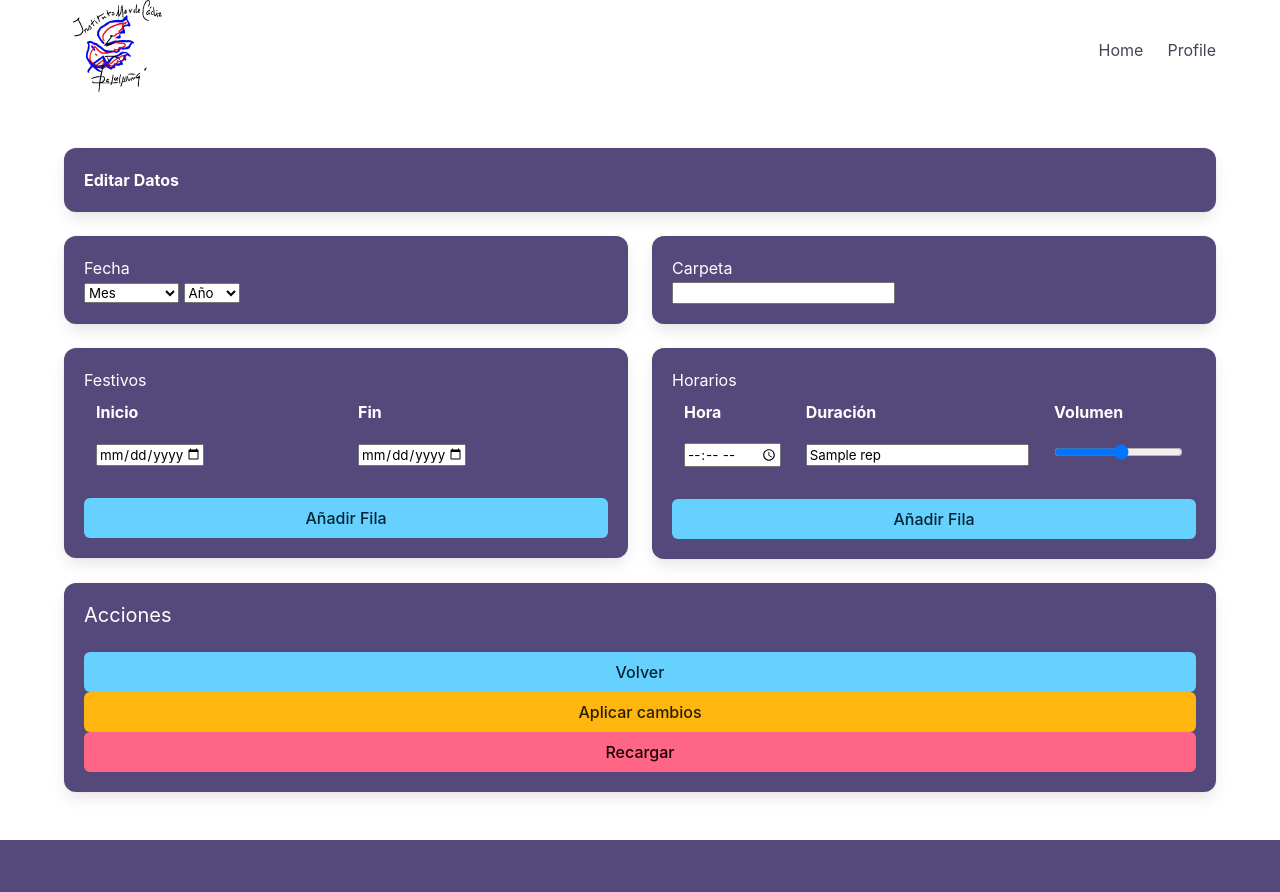
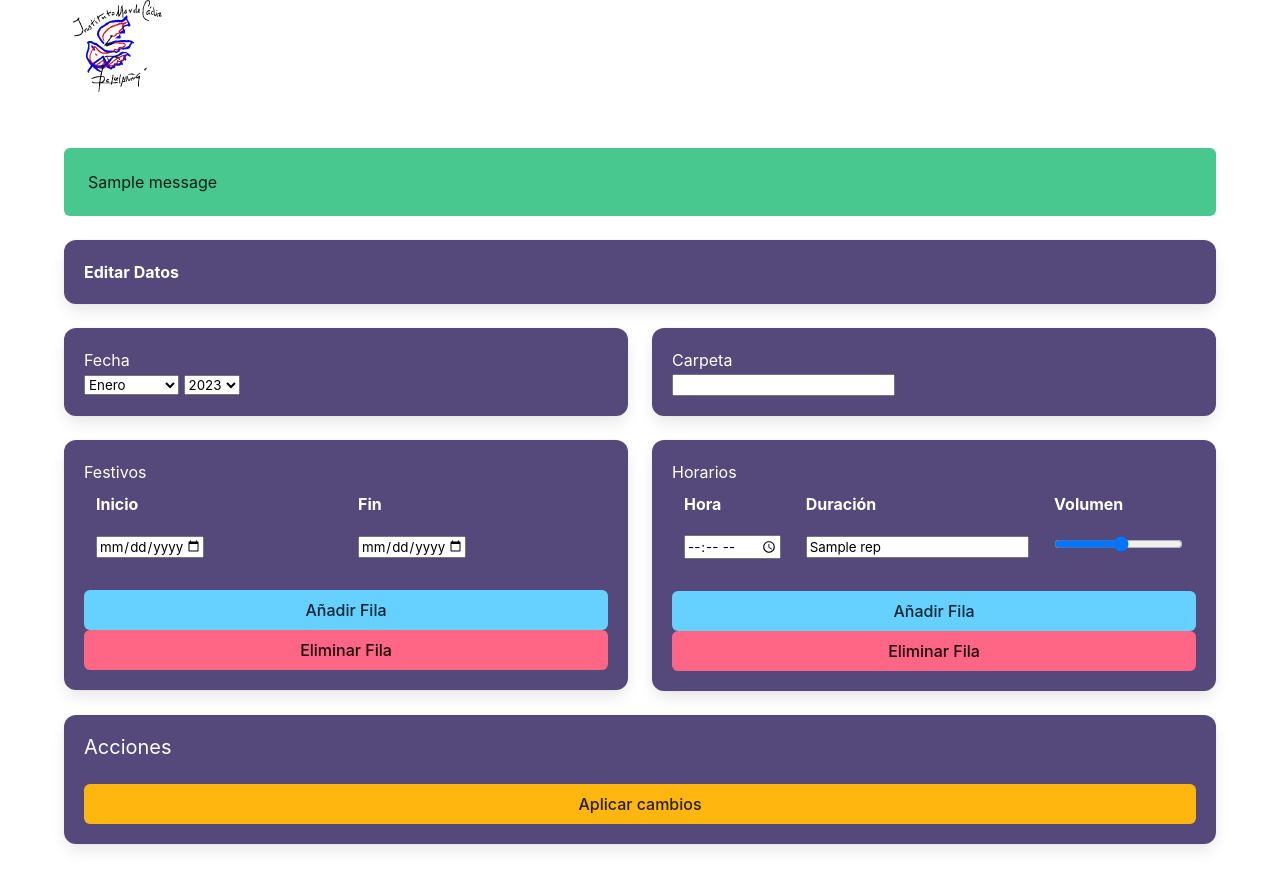
Before and after one commit to shadowbirdo/UDPsend, a Flask app: template templates/editData.html in a window 1280 px wide. Before the commit the page ends 840 px from the top, so only its background shows below. Run offline with Flask 3, Linux system fonts and the light colour scheme; the template is opened without the code that fills it: most values are stand-ins (such as "Sample title", 1, 10 or a date in 2020); one stand-in notice (Sample message) is shown; parts of the project's set-up code (start-up, migrations or seed data) failed here and were passed over.

Commit message:
Web is better. HTML fixed. Delete row added

```diff
--- a/logic.py
+++ b/logic.py
@@ -72,6 +72,7 @@
                 else:
                     _udpCalM += _day
             except ValueError:
+                print('Error. Probablemente sea por los festivos.')
                 pass  # No hacer nada, ya que el día es inválido
 
         _udpCalY.append(_udpCalM.ljust(33, '-'))  # Asegurarse de que el string tenga 33 caracteres
@@ -148,7 +149,7 @@
     Returns:
         str: Nombre de la carpeta formateado con una "F" al inicio y con un cero a la izquierda si es necesario.
     """
-    return f'F{folder.zfill(2)}'
+    return f'F{str(folder).zfill(2)}'
 
 
 def gen_now():
--- a/main.py
+++ b/main.py
@@ -1,8 +1,9 @@
 import logic
 import json
-from flask import Flask, render_template, request, redirect, url_for
+from flask import Flask, render_template, request, redirect, url_for, flash
 
 app = Flask(__name__)
+app.config['SECRET_KEY'] = 'PARALELEPIPEDO'
 
 
 # Test values, should be stored in a file with the appropriate retrieve method.
@@ -62,17 +63,7 @@
 File = FileSystem()
 
 
-@app.route("/", methods=['GET'])
-def home():
-    print("Home Route with method: " + request.method)
-    if request.method == 'GET':
-        if request.args.get("GoToEditData") is not None:
-            return redirect(url_for('editData'))
-        else:
-            return render_template('home.html')
-
-
-@app.route("/editData", methods=['GET', 'POST'])
+@app.route("/", methods=['GET', 'POST'])
 def editData():
     print("EditData Route")
 
@@ -80,30 +71,40 @@
     horariosData = File.horariosDataFile
     festData = File.festDataFile
     year = File.yearFile
-    month = File.monthFile
+    month = File.monthFile - 1
     folder = File.folderFile
 
     if request.method == 'GET':
         print("GET METHOD CALLED!")
+        return render_template('editData.html', festData=festData, nFestivosData=len(festData),
+                               horariosData=horariosData, nHorariosData=len(horariosData), year=year, month=month,
+                               folder=folder)
     elif request.method == 'POST':
         if request.form.get("AddFestivoRow") is not None:
             festData.append({"st": "", "ed": ""})
+        elif request.form.get("PopFestivoRow") is not None:
+            festData.pop()
         elif request.form.get("AddHorarioRow") is not None:
             horariosData.append({"time": "", "rep": "", "vol": ""})
-        elif request.form.get("GoHome") is not None:
-            return redirect(url_for('home'))
+        elif request.form.get("PopHorarioRow") is not None:
+            horariosData.pop()
         elif request.form.get("Apply") is not None:
-            folder = request.form.get("folder")
+            folder = int(request.form.get("folder"))
             year = int(request.form.get("year"))
             month = int(request.form.get("month"))
             for i in range(0, len(horariosData)):
-                horariosData[i]["time"] = request.form.get("time"+str(i))
-                horariosData[i]["rep"] = request.form.get("rep"+str(i))
-                horariosData[i]["vol"] = request.form.get("vol"+str(i))
+                horariosData[i]["time"] = request.form.get("time" + str(i))
+                horariosData[i]["rep"] = request.form.get("rep" + str(i))
+                horariosData[i]["vol"] = request.form.get("vol" + str(i))
             for i in range(0, len(festData)):
-                festData[i]["st"] = request.form.get("festIni"+str(i))
-                festData[i]["ed"] = request.form.get("festFin"+str(i))
-            print("NEW festData", festData)
+                festData[i]["st"] = request.form.get("festIni" + str(i))
+                festData[i]["ed"] = request.form.get("festFin" + str(i))
+
+            # Flash Messages
+            if 0 <= folder <= 100:
+                flash('Operation completed successfully!', 'success')
+            else:
+                flash('Error', 'danger')
 
             # Send Commands
             logic.udp_send(logic.gen_now())
@@ -128,17 +129,13 @@
             File.horariosDataFile = horariosData
             File.festDataFile = festData
             File.yearFile = year
-            File.monthFile = month
+            File.monthFile = month + 1
             File.folderFile = folder
 
             # Save data to JSON
             File.save_data()
 
-        elif request.form.get("Reload") is not None:
-            print("DO THINGS")
-
-    return render_template('editData.html', festData=festData, nFestivosData=len(festData),
-                           horariosData=horariosData, nHorariosData=len(horariosData), year=year, folder=folder)
+        return redirect(url_for('editData'))
 
 
 app.run(debug=True, port=5000)
--- a/templates/base.html
+++ b/templates/base.html
@@ -5,7 +5,7 @@
     <meta charset="utf-8">
     <meta http-equiv="X-UA-Compatible" content="IE=edge">
     <meta name="viewport" content="width=device-width, initial-scale=1">
-    <title>Cambios de hora</title>
+    <title>UDPsender</title>
     <!-- Enlace al archivo CSS -->
     <link rel="stylesheet" href="{{ url_for('static', filename='iesmardecadiz.css') }}">
 </head>
@@ -16,17 +16,7 @@
             <nav class="navbar">
                 <div class="container">
                     <!-- Agregar imagen del logo -->
-                    <img src="static/iesmardecadizlogo.jpg" alt="IES Mar de Cádiz" style="height: 100px;">
-                    <div id="navbarMenuHeroA" class="navbar-menu">
-                        <div class="navbar-end">
-                            <a href="{{ url_for('home') }}" class="navbar-item">
-                                Home
-                            </a>
-                            <a href="{{ url_for('home') }}" class="navbar-item">
-                                Profile
-                            </a>
-                        </div>
-                    </div>
+                    <img src="static/iesmardecadizlogo.png" alt="IES Mar de Cádiz" style="height: 100px;">
                 </div>
             </nav>
         </div>
--- a/templates/editData.html
+++ b/templates/editData.html
@@ -1,9 +1,20 @@
 {% extends "base.html" %}  <!-- Extiende la plantilla base -->
 
 {% block content %}
+
+{% set month_names = ["Enero", "Febrero", "Marzo", "Abril", "Mayo", "Junio",
+                        "Julio", "Agosto", "Septiembre", "Octubre", "Noviembre", "Diciembre"] %}
+
 <form action="{{url_for('editData')}}" method="POST">  <!-- Formulario que envía los datos al endpoint 'editData' usando el método POST -->
-    <input type="hidden" name="nFestivosDataHidden" value="{{nFestivosData}}"/>  <!-- Campo oculto para el número de festivos -->
-    <input type="hidden" name="nHorariosDataHidden" value="{{nHorariosData}}"/>  <!-- Campo oculto para el número de horarios -->
+    {% with messages = get_flashed_messages(with_categories=true) %}
+    {% if messages %}
+        {% for category, message in messages %}
+        <div class="notification is-{{category}}">
+            {{ message }}
+        </div>
+        {% endfor %}
+    {% endif %}
+    {% endwith %}
     <article class="tile is-child box p-6">
         <label><b>Editar Datos</b></label>  <!-- Etiqueta de encabezado para la sección de edición de datos -->
     </article>
@@ -12,50 +23,20 @@
             <article class="tile is-child box p-6">
                 <h3>Fecha</h3>
                 <!-- Selectores personalizados para mes y año -->
-        <select id="month" class="selector" onchange="updateYearMonth()">
-            <option value="">Mes</option>
-            <option value="01">Enero</option>
-            <option value="02">Febrero</option>
-            <option value="03">Marzo</option>
-            <option value="04">Abril</option>
-            <option value="05">Mayo</option>
-            <option value="06">Junio</option>
-            <option value="07">Julio</option>
-            <option value="08">Agosto</option>
-            <option value="09">Septiembre</option>
-            <option value="10">Octubre</option>
-            <option value="11">Noviembre</option>
-            <option value="12">Diciembre</option>
+                <select id="month" name="month" class="selector">
+                    {% for i in range(12): %}
+                        <option {{ 'selected' if i == month else '' }} value="{{ i }}">
+                            {{ month_names[i] }}
+                        </option>
+                    {% endfor %}
                 </select>
-        <select id="year" class="selector" onchange="updateYearMonth()">
-            <option value="">Año</option>
-            <!-- Se pueden añadir más años según sea necesario -->
-            <script>
-                // Generar opciones de año dinámicamente
-                const yearSelect = document.getElementById('year');
-                for (let year = 2023; year <= 2100; year++) {
-                    let option = document.createElement('option');
-                    option.value = year;
-                    option.textContent = year;
-                    yearSelect.appendChild(option);
-                }
-            </script>
+                <select id="year" name="year" class="selector">
+                    {% for i in range(2023, 2076): %}
+                        <option value="{{ i }}" {{'selected' if i == year else '' }}>
+                            {{ i }}
+                        </option>
+                    {% endfor %}
                 </select>
-
-        <input type="hidden" id="hiddenYear" name="year" value=""/>  <!-- Campo oculto para el año -->
-        <input type="hidden" id="hiddenMonth" name="month" value=""/> <!-- Campo oculto para el mes -->
-    </article>
-
-    <script>
-        function updateYearMonth() {
-            const year = document.getElementById('year').value;
-            const month = document.getElementById('month').value;
-            document.getElementById('hiddenYear').value = year;
-            document.getElementById('hiddenMonth').value = month;
-        }
-    </script>
-
-
             </article>
             <article class="tile is-child box p-6">
                 <h3>Festivos</h3>
@@ -74,9 +55,8 @@
                     </table>
                 </div>
                 <button class="button is-block is-info is-fullwidth" name="AddFestivoRow">Añadir Fila</button>  <!-- Botón para añadir una fila nueva a los festivos -->
-
+                <button class="button is-block is-danger is-fullwidth" name="PopFestivoRow">Eliminar Fila</button>
             </article>
-
         </div>
         <div class="column is-half is-parent is-vertical p-6">
              <article class="tile is-child box p-6">
@@ -102,16 +82,14 @@
                     </table>
                 </div>
                 <button class="button is-block is-info is-fullwidth" name="AddHorarioRow">Añadir Fila</button>  <!-- Botón para añadir una fila nueva a los horarios -->
+                <button class="button is-block is-danger is-fullwidth" name="PopHorarioRow">Eliminar Fila</button>
             </article>
-
         </div>
     </div>
     <div class="box">
         <h2 class="subtitle has-text-black">Acciones</h2>
         <input type="hidden" name="nHorariosDataHidden" value="{{nHorariosData}}"/>  <!-- Campo oculto duplicado para el número de horarios -->
-            <button class="button is-block is-info is-fullwidth" name="GoHome">Volver</button>  <!-- Botón para volver a la página anterior -->
         <button class="button is-block is-warning is-fullwidth" name="Apply">Aplicar cambios</button>  <!-- Botón para aplicar los cambios -->
-            <button class="button is-block is-danger is-fullwidth" name="Reload">Recargar</button>  <!-- Botón para recargar la página -->
     </div>
 </form>
 {% endblock %}
```
Also changed, not shown: data.json (+15 -27 lines), templates/home.html (deleted, +0 -7 lines), static/iesmardecadizlogo.png (added), 1 other file. Lines whose indentation alone changed are shown as unchanged.
